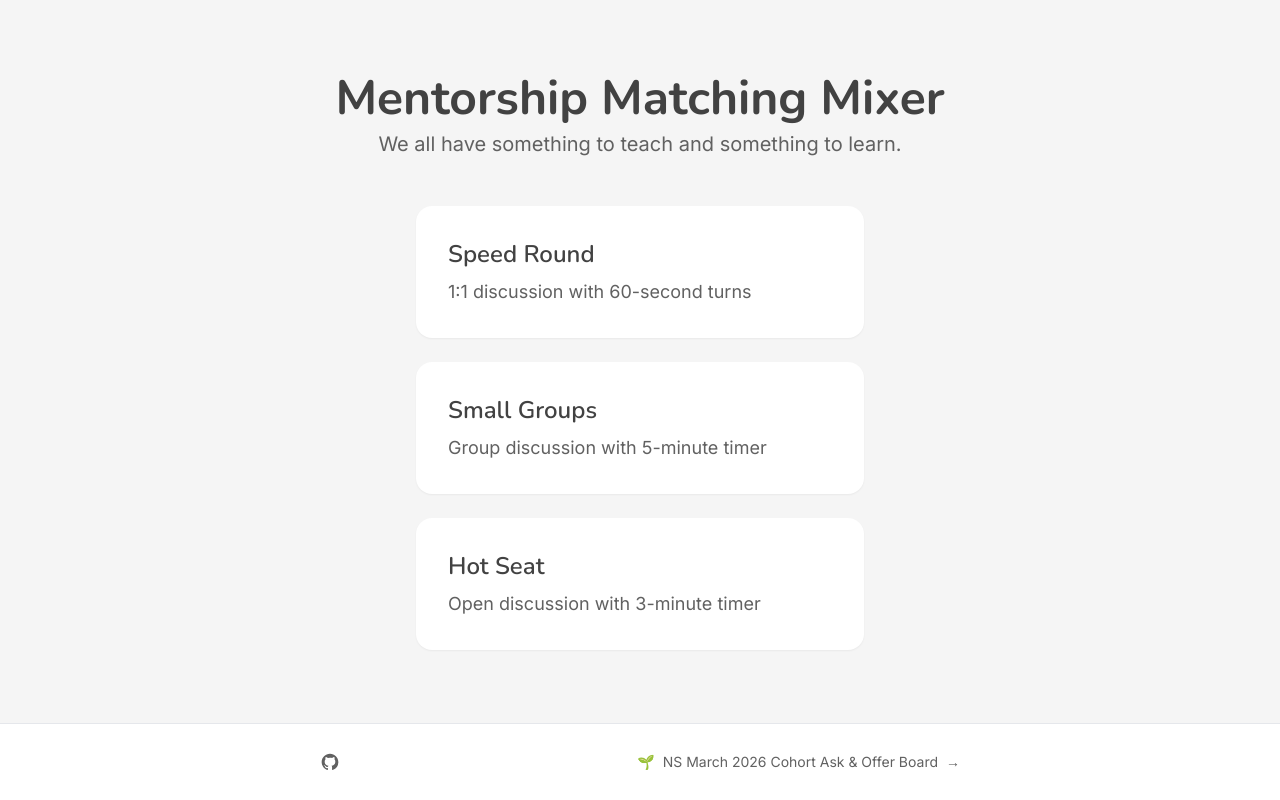
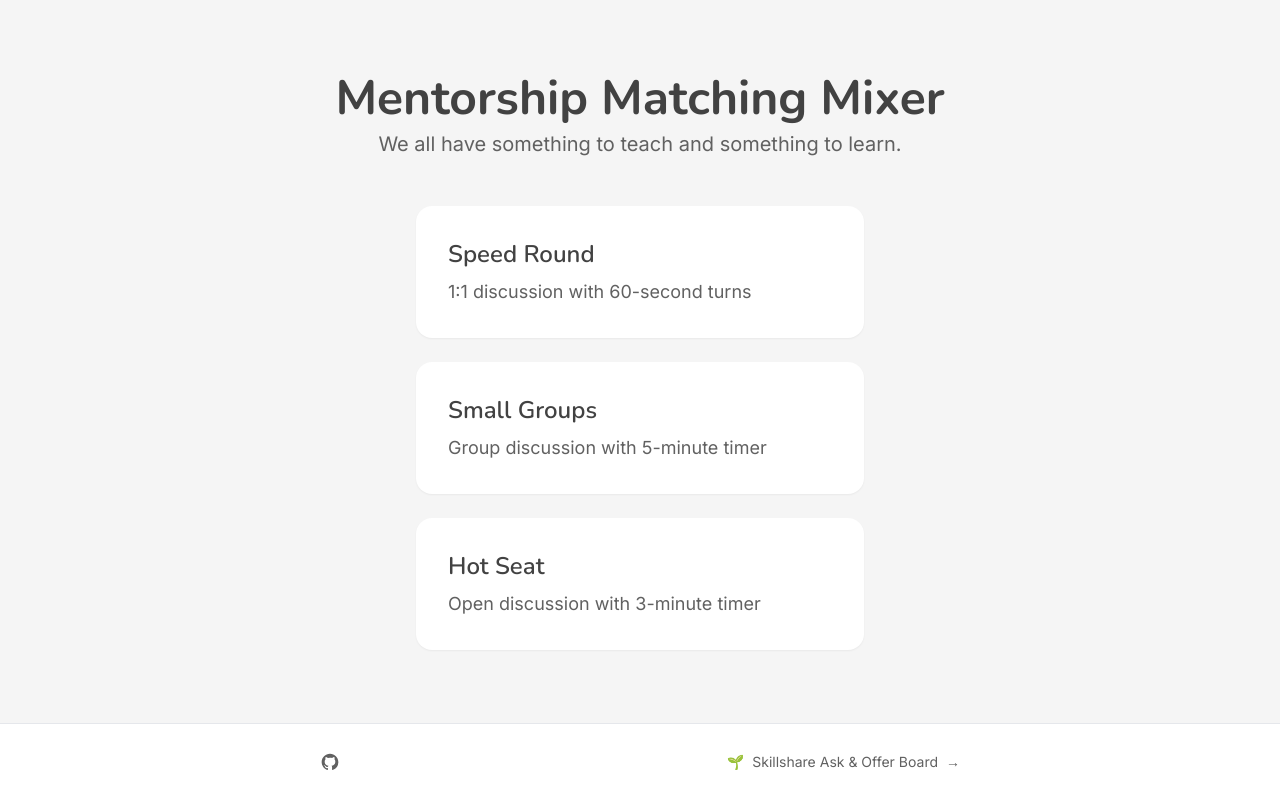
Before and after one commit to understories/mentormixer, a Next.js app: page / in a window 1280 px wide. Built offline with nearby package versions, Linux system fonts and the light colour scheme.

Commit message:
Rename Ask & Offer Board to Skillshare Ask & Offer Board

```diff
--- a/components/Footer.tsx
+++ b/components/Footer.tsx
@@ -31,7 +31,7 @@ export function Footer() {
           className="flex items-center justify-center gap-2 text-sm text-text-light hover:text-text transition-colors min-h-[44px] touch-manipulation"
         >
           <span>🌱</span>
-          <span>NS March 2026 Cohort Ask & Offer Board</span>
+          <span>Skillshare Ask & Offer Board</span>
           <span>→</span>
         </a>
       </div>
```
